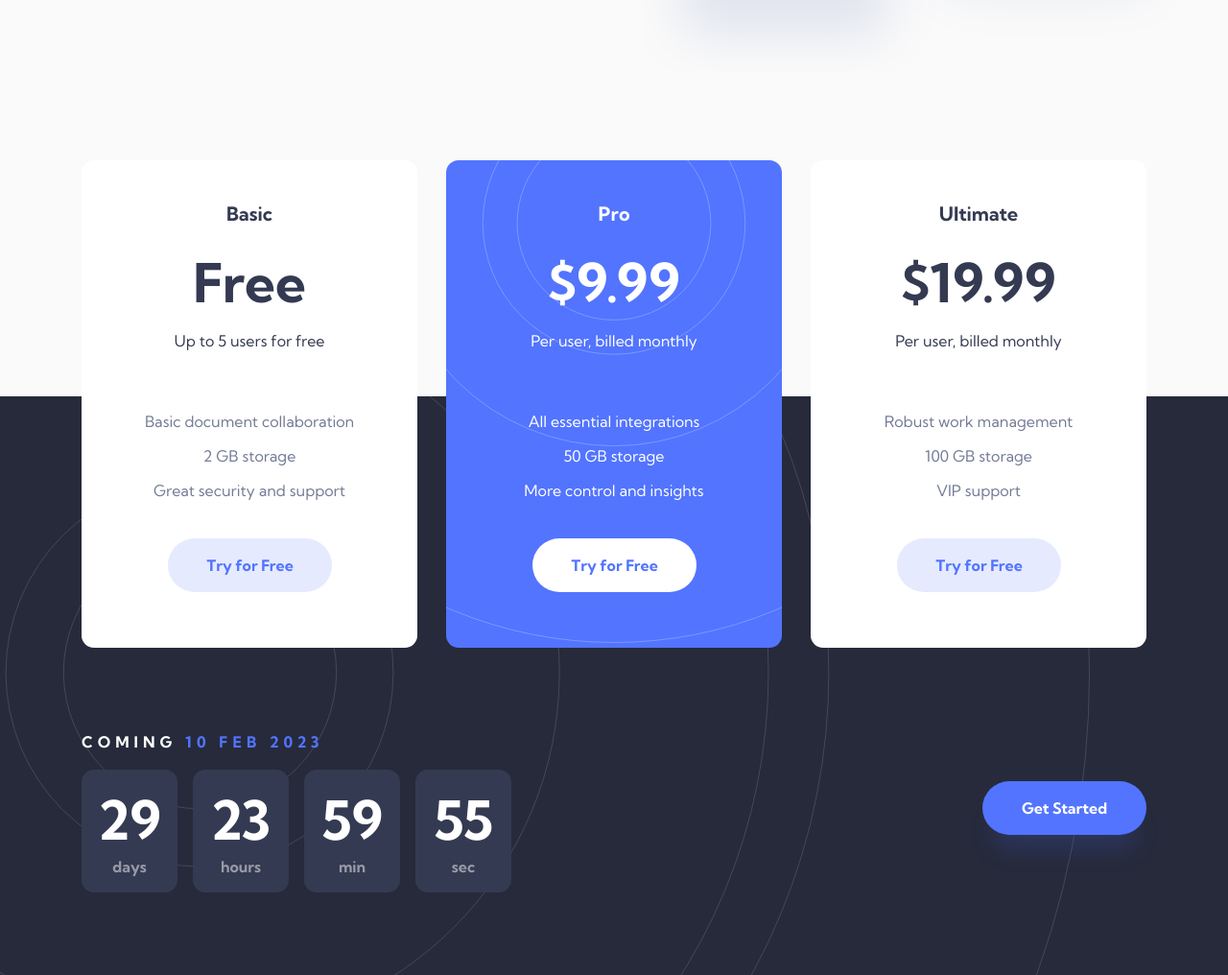
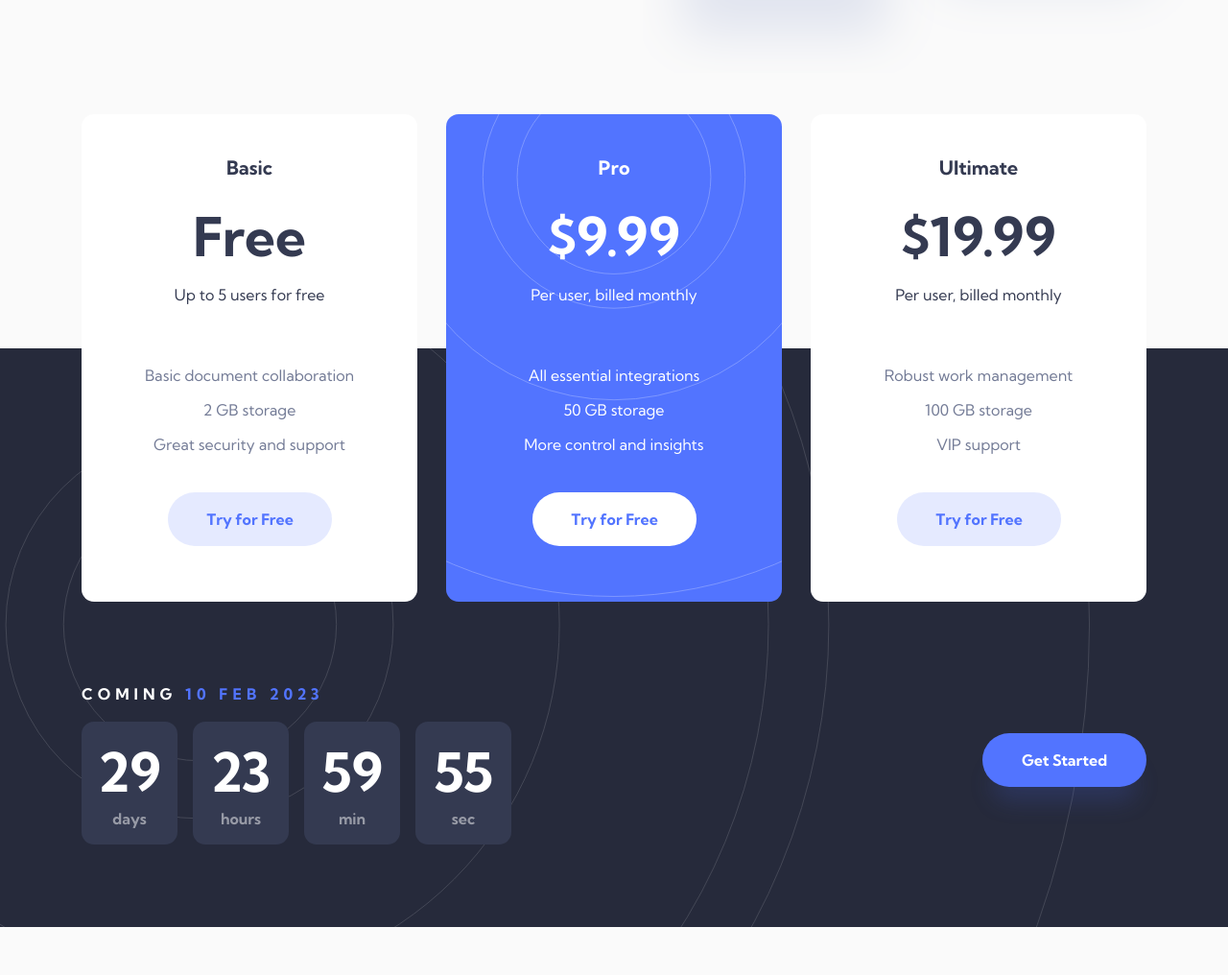
Before and after one commit to raych2/officelite-coming-soon-site, a website: page public/index.html in a window 1280 px wide. Shown: the part 723-1739 px from the top of the page at 96% size. After the commit the page ends 1689 px from the top, so only its background shows below. Drawn offline with Linux system fonts and the light colour scheme.

Commit message:
Adjust height of main to avoid overlap of footer button

```diff
--- a/src/style.css
+++ b/src/style.css
@@ -328,6 +328,7 @@
     margin-top: 6.5em;
     flex-flow: row-reverse wrap;
     justify-content: space-evenly;
+    height: 1271px;
   }
   .main__img {
     margin: 0 0 -6em 0;
@@ -347,7 +348,7 @@
     width: 99%;
   }
   .main__tiers {
-    margin: 13em 0 20em 0;
+    margin: 10em 0 20em 0;
     width: 69.375em;
     height: 31.75em;
     display: flex;
@@ -391,7 +392,7 @@
     background-size: 250%;
   }
   .footer {
-    margin-top: -550px;
+    margin-top: -400px;
     padding: 5em 0 30em 0;
     max-height: 603px;
     background-position-x: -45em;
```
